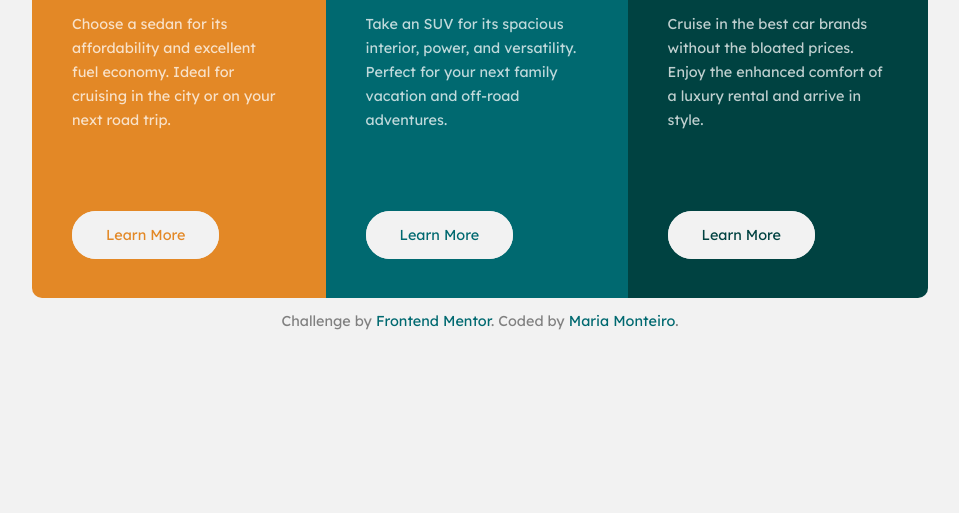
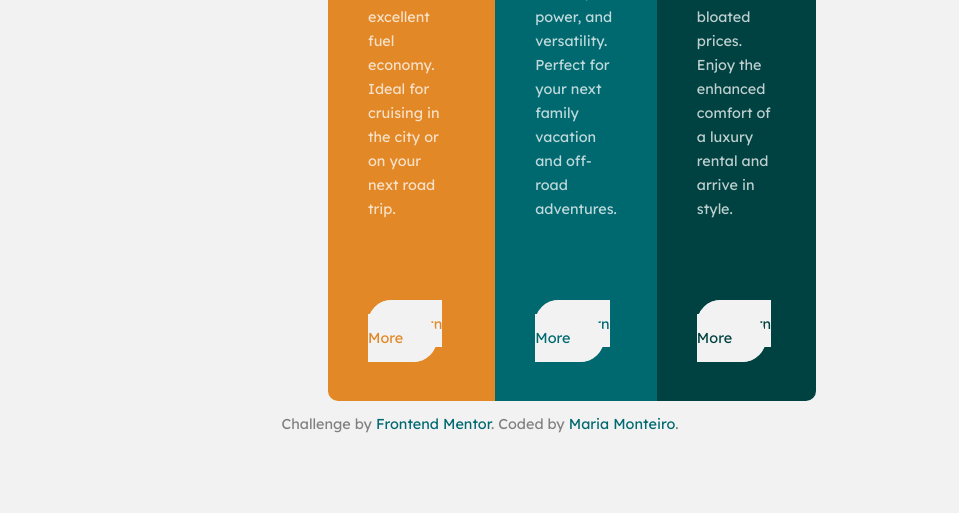
Before and after one commit to maria-monteiros/3-Column-Preview-Card-Component, a plain HTML site: page index.html in a window 1280 px wide. Shown: the part 351-864 px from the top of the page, without its empty margins (160-1119 px from the left). Drawn offline with Linux system fonts and the light colour scheme.

Commit message:
Update style.css

```diff
--- a/css/style.css
+++ b/css/style.css
@@ -18,7 +18,7 @@ body{
 }
 
 .container {
-    max-width: 19rem;
+    width: 19rem;
 }
 
 .card {
```
